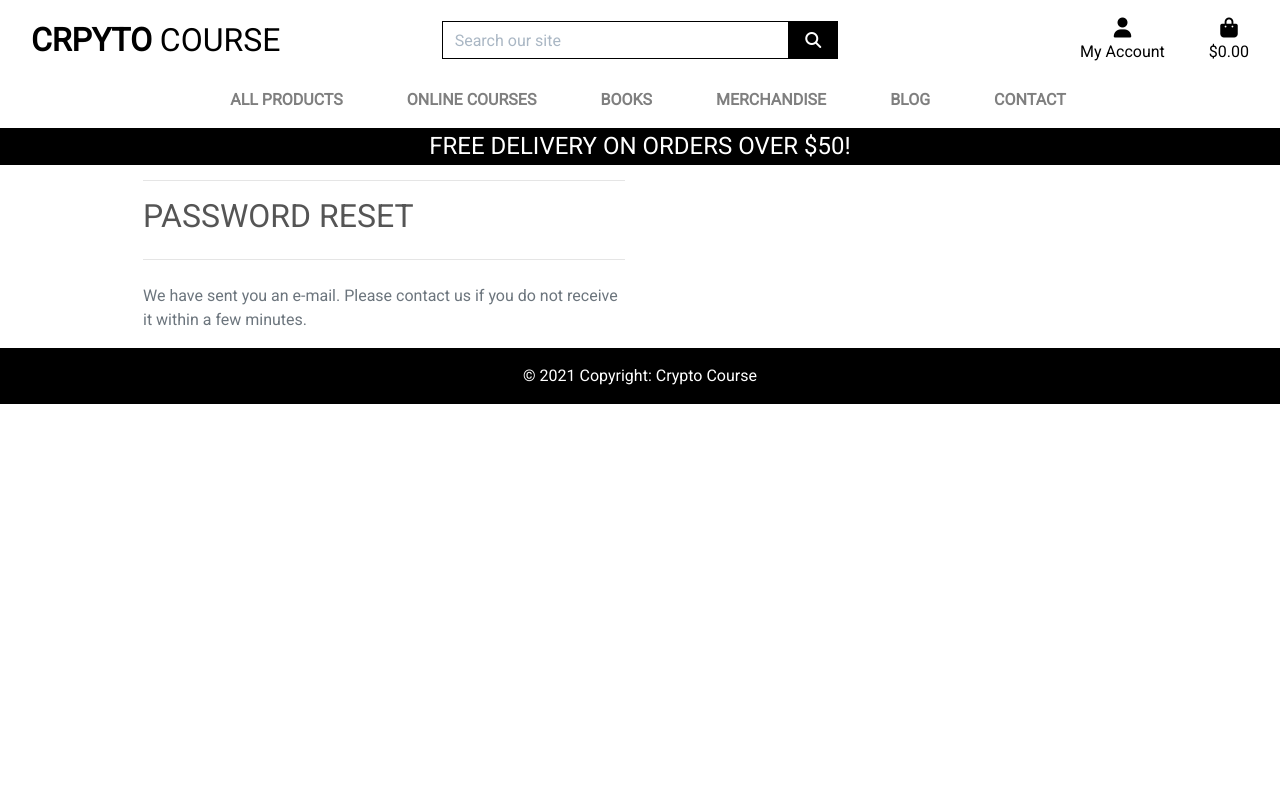
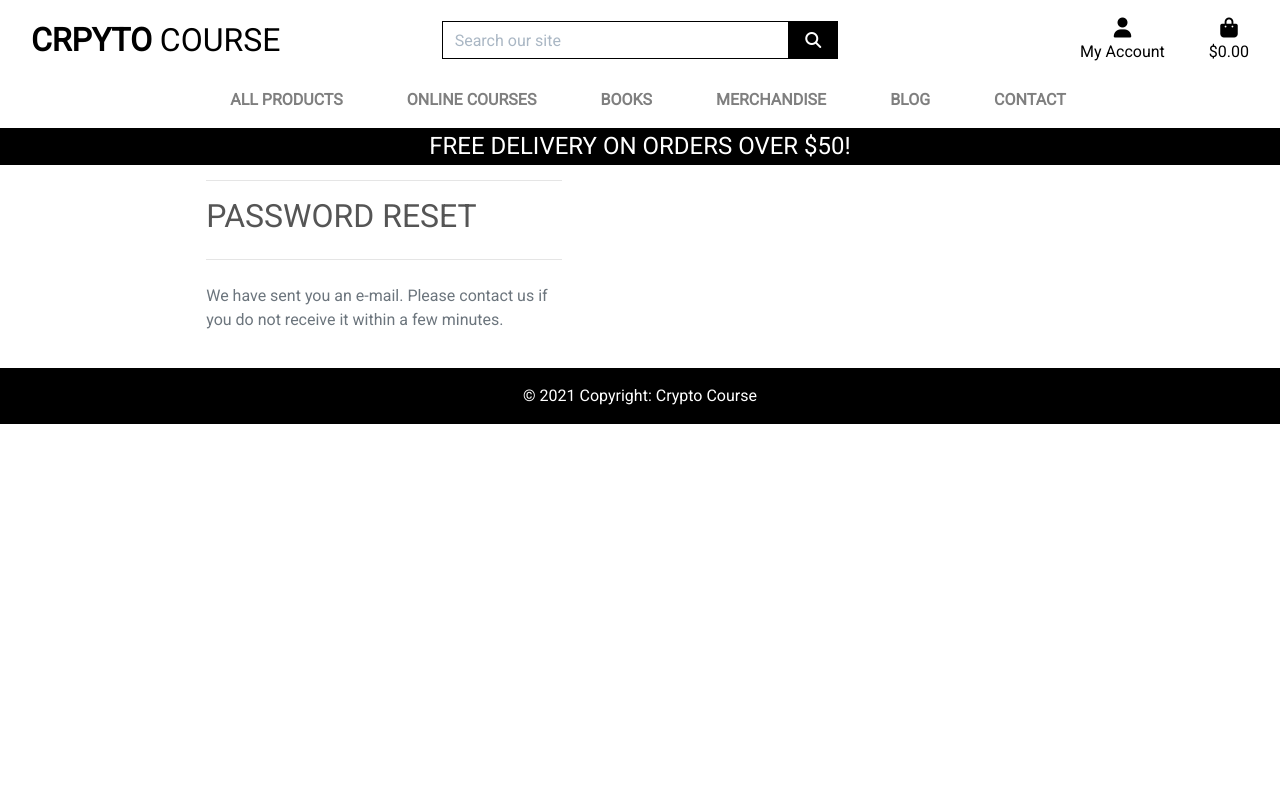
Before and after one commit to tindyc/crypto_course, a Django app: a page that uses templates/allauth/account/password_reset_done.html in a window 1280 px wide. Run offline with Django 3.2, Linux system fonts and the light colour scheme; some libraries are stand-ins or nearby versions.

Commit message:
Add padding-bottom to allauth account templates

```diff
--- a/static/css/base.css
+++ b/static/css/base.css
@@ -503,10 +503,6 @@ input[name='q']::placeholder {
 }
 
 /* ----- Logout page ------- */
-.signout {
+.account {
     padding-bottom: 20px;
 }
-
-.signup {
-    padding-bottom: 20px;
-}
--- a/templates/allauth/account/login.html
+++ b/templates/allauth/account/login.html
@@ -7,7 +7,7 @@
 
 {% block inner_content %}
 
-<div class="container">
+<div class="container account">
   <hr>
   <h2 class="logo-font mb-4">{% trans "Sign In" %}</h2>
   <hr>
--- a/templates/allauth/account/logout.html
+++ b/templates/allauth/account/logout.html
@@ -5,7 +5,7 @@
 {% block head_title %}{% trans "Sign Out" %}{% endblock %}
 
 {% block inner_content %}
-<div class="container signout">
+<div class="container account">
 <hr>
 <h2 class="logo-font mb-4">{% trans "Sign Out" %}</h2>
 <hr>
--- a/templates/allauth/account/password_change.html
+++ b/templates/allauth/account/password_change.html
@@ -5,6 +5,7 @@
 {% block head_title %}{% trans "Change Password" %}{% endblock %}
 
 {% block inner_content %}
+<div class="container account">
     <hr>
     <h2 class="logo-font mb-4">{% trans "Change Password" %}</h2>
     <hr>
@@ -15,4 +16,5 @@
         <a class="btn btn-outline-black rounded-0" href="{% url 'account_login' %}">Back to Login</a>
         <button type="submit" name="action">{% trans "Change Password" %}</button>
     </form>
+</div>
 {% endblock %}
--- a/templates/allauth/account/password_reset.html
+++ b/templates/allauth/account/password_reset.html
@@ -6,7 +6,7 @@
 {% block head_title %}{% trans "Password Reset" %}{% endblock %}
 
 {% block inner_content %}
-
+<div class="container account">
     <hr>
     <h2 class="logo-font mb-4">{% trans "Password Reset" %}</h2>
     <hr>
@@ -14,7 +14,8 @@
     {% include "account/snippets/already_logged_in.html" %}
     {% endif %}
 
-    <p>{% trans "Forgotten your password? Enter your e-mail address below, and we'll send you an e-mail allowing you to reset it." %}</p>
+    <p>{% trans "Forgotten your password? Enter your e-mail address below, and we'll send you an e-mail allowing you to reset it." %}
+    </p>
 
     <form method="POST" action="{% url 'account_reset_password' %}" class="password_reset">
         {% csrf_token %}
@@ -24,4 +25,5 @@
     </form>
 
     <p>{% blocktrans %}Please contact us if you have any trouble resetting your password.{% endblocktrans %}</p>
+</div>
 {% endblock %}
--- a/templates/allauth/account/password_reset_done.html
+++ b/templates/allauth/account/password_reset_done.html
@@ -6,6 +6,7 @@
 {% block head_title %}{% trans "Password Reset" %}{% endblock %}
 
 {% block inner_content %}
+<div class="container account">
     <hr>
     <h2 class="logo-font mb-4">{% trans "Password Reset" %}</h2>
     <hr>
@@ -14,5 +15,7 @@
     {% include "account/snippets/already_logged_in.html" %}
     {% endif %}
 
-    <p>{% blocktrans %}We have sent you an e-mail. Please contact us if you do not receive it within a few minutes.{% endblocktrans %}</p>
+    <p>{% blocktrans %}We have sent you an e-mail. Please contact us if you do not receive it within a few
+        minutes.{% endblocktrans %}</p>
+</div>
 {% endblock %}
--- a/templates/allauth/account/password_reset_from_key_done.html
+++ b/templates/allauth/account/password_reset_from_key_done.html
@@ -4,8 +4,10 @@
 {% block head_title %}{% trans "Change Password" %}{% endblock %}
 
 {% block inner_content %}
+<div class="container account">
     <hr>
     <h2 class="logo-font mb-4">{% trans "Change Password" %}</h2>
     <hr>
     <p>{% trans 'Your password is now changed.' %}</p>
+</div>
 {% endblock %}
--- a/templates/allauth/account/password_set.html
+++ b/templates/allauth/account/password_set.html
@@ -5,6 +5,7 @@
 {% block head_title %}{% trans "Set Password" %}{% endblock %}
 
 {% block inner_content %}
+<div class="container account">
     <hr>
     <h2 class="logo-font mb-4">{% trans "Set Password" %}</h2>
     <hr>
@@ -12,6 +13,7 @@
     <form method="POST" action="{% url 'account_set_password' %}" class="password_set">
         {% csrf_token %}
         {{ form|crispy }}
-        <input type="submit" name="action" value="{% trans 'Set Password' %}"/>
+        <input type="submit" name="action" value="{% trans 'Set Password' %}" />
     </form>
+</div>
 {% endblock %}
--- a/templates/allauth/account/signup.html
+++ b/templates/allauth/account/signup.html
@@ -5,7 +5,7 @@
 {% block head_title %}{% trans "Signup" %}{% endblock %}
 
 {% block inner_content %}
-<div class="container">
+<div class="container account">
   <hr>
   <h2 class="logo-font mb-4">{% trans "Sign Up" %}</h2>
   <hr>
--- a/templates/allauth/account/verification_sent.html
+++ b/templates/allauth/account/verification_sent.html
@@ -5,7 +5,7 @@
 {% block head_title %}{% trans "Verify Your E-mail Address" %}{% endblock %}
 
 {% block inner_content %}
-<div class="container">
+<div class="container account">
     <hr>
     <h2 class="logo-font mb-4">{% trans "Verify Your E-mail Address" %}</h2>
     <hr>
--- a/templates/allauth/account/verified_email_required.html
+++ b/templates/allauth/account/verified_email_required.html
@@ -5,7 +5,7 @@
 {% block head_title %}{% trans "Verify Your E-mail Address" %}{% endblock %}
 
 {% block inner_content %}
-<div class="container">
+<div class="container account">
     <hr>
     <h2 class="logo-font mb-4">{% trans "Verify Your E-mail Address" %}</h2>
     <hr>
```
Also changed, not shown: templates/allauth/account/email.html (+14 -8 lines), templates/allauth/account/password_reset_from_key.html (+7 -3 lines), templates/allauth/account/signup_closed.html (+6 -4 lines).
